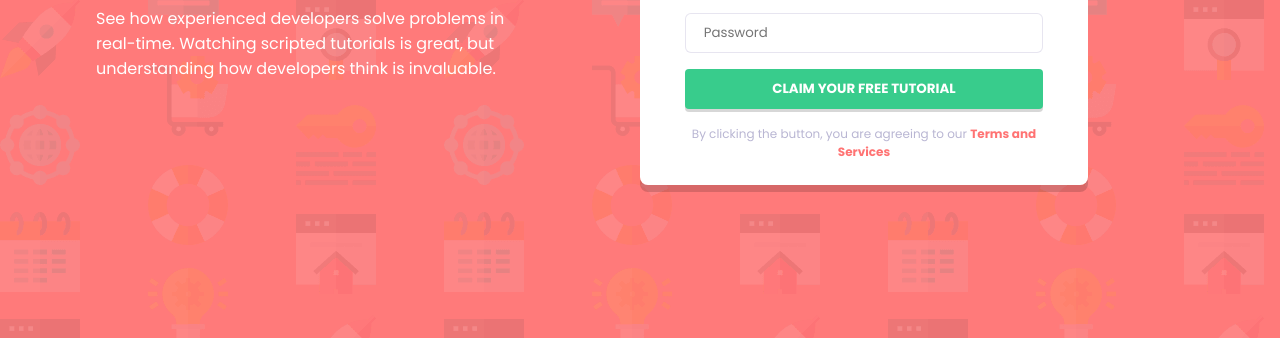
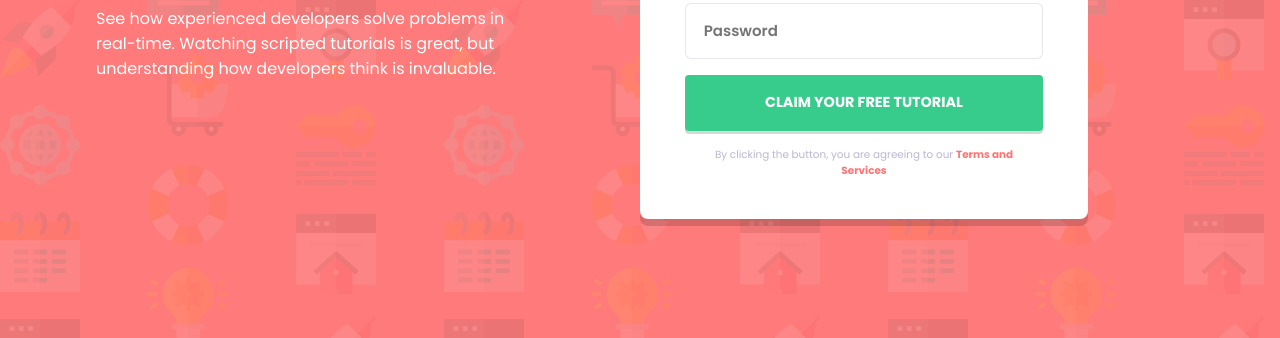
Before and after one commit to maykkk1/2---intro-component-with-signup-form-master, a plain HTML site: page index.html in a window 1280 px wide. Shown: the part 417-755 px from the top of the page. Drawn offline with Linux system fonts and the light colour scheme.

Commit message:
layout atualizado

```diff
--- a/style.css
+++ b/style.css
@@ -46,7 +46,9 @@ main {
 
 
 .form {
+    margin-top: 5rem;
     width: 50%;
+    height: 70vh;
     display: flex;
     flex-direction: column;
     justify-content: center;
@@ -68,6 +70,7 @@ main {
 }
 
 .conteudo-form {
+    height: 60vh;
     width: 100%;
     background: white;
     display: flex;
@@ -91,12 +94,14 @@ main {
 }
 
 .input-user {
+    font-size: 15px;
+    font-weight: 600;
     display: flex;
     width: 100%;
-    height: 2.5rem;
+    height: 3.5rem;
     margin-bottom: 1rem;
     border-radius: 6px;
-    border: hsla(246, 25%, 77%, 0.349) 1px solid;
+    border: hsla(246, 25%, 77%, 0.349) 0.7px solid;
     outline-color: hsl(246, 25%, 77%);
     padding-left: 5%;
 }
@@ -104,13 +109,14 @@ main {
 
 
 .btn-form {
+    font-size: 0.9rem;
     width: 100%;
     background: hsl(154, 59%, 51%) ;
     border: none;
-    height: 2.5rem;
+    height: 3.5rem;
     border-radius: 4px;
     text-transform: uppercase;
-    font-weight: bold;
+    font-weight: 700;
     color: white;
     box-shadow: rgba(0, 0, 0, 0.158) 0px 3px 0px ;
     transition: 400ms;
@@ -121,8 +127,11 @@ main {
 }
 
 .conteudo-form p {
+    width: 90%;
+    margin-left: auto;
+    margin-right: auto;
     margin-top: 1rem;
-    font-size: 12px;
+    font-size: 0.65rem;
     color: hsl(246, 25%, 77%);
 }
 
```
Also changed, not shown: images/desktop-design.png.
